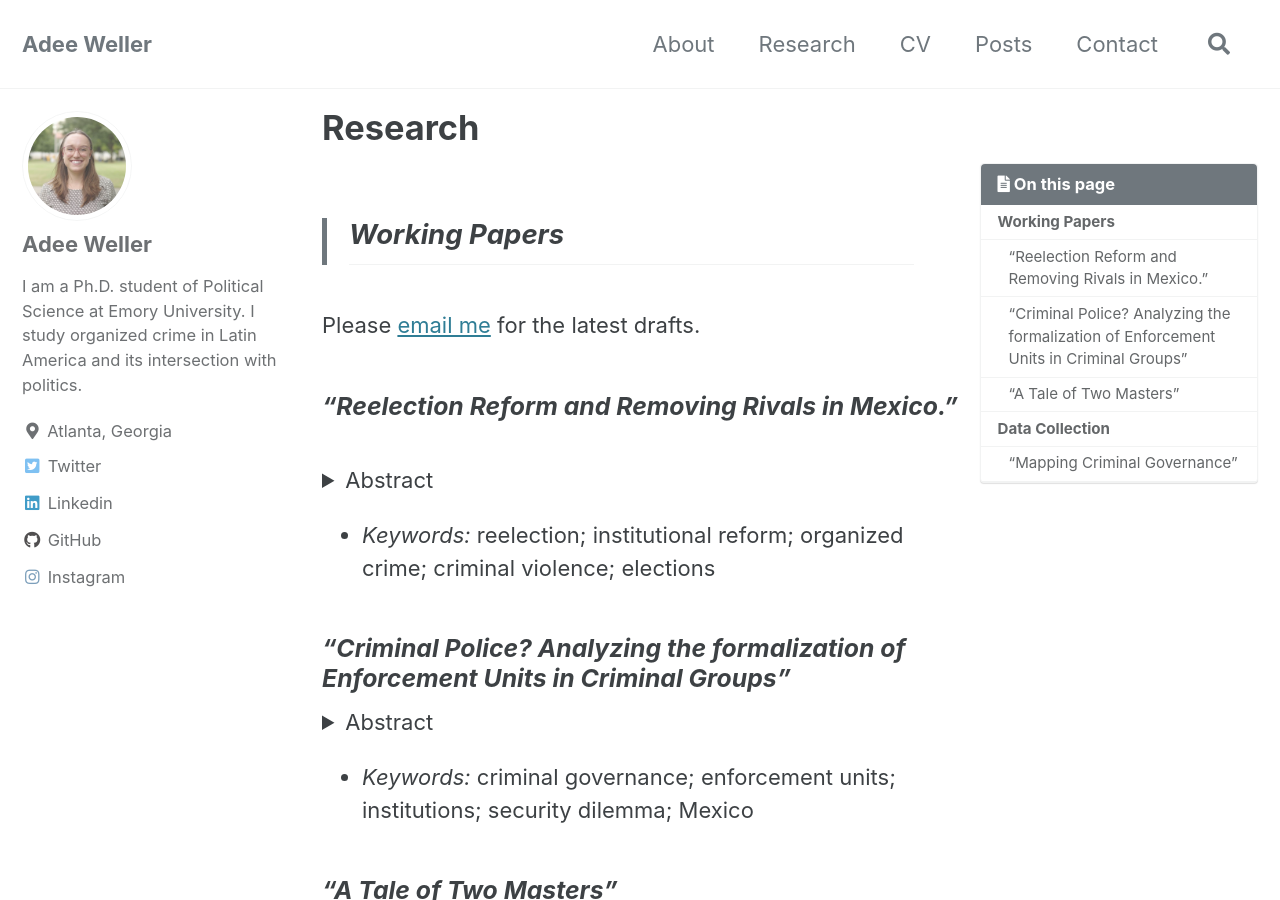
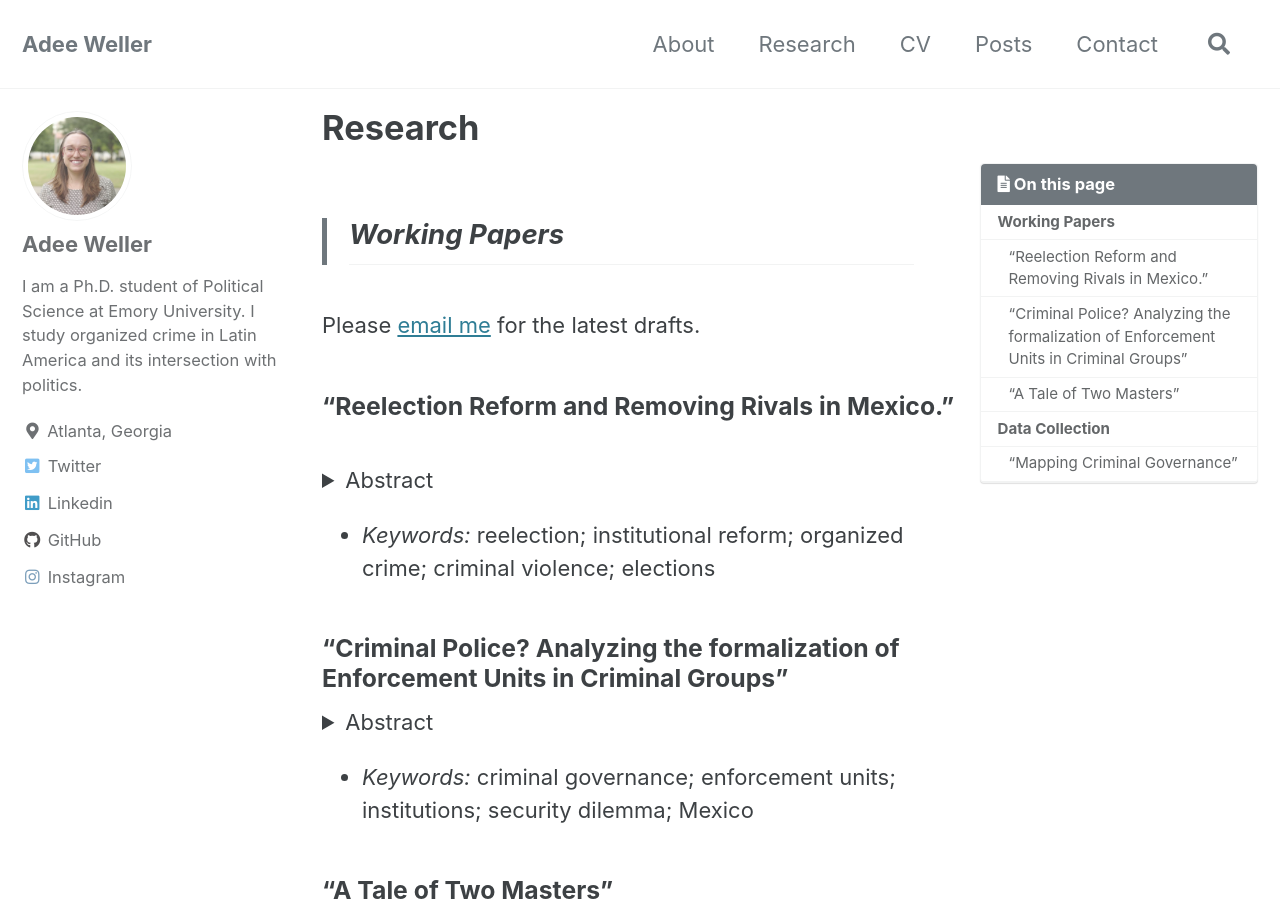
Before and after one commit to adeeweller/adeeweller.github.io, a Jekyll site: the page built from _pages/Research.md, in a window 1280 px wide and 900 px high. Built offline with Jekyll 4.4.1, drawn with Linux system fonts in a browser that asks for light colours; cached includes are drawn as plain includes.

Commit message:
noitalics

```diff
--- a/_pages/Research.md
+++ b/_pages/Research.md
@@ -9,7 +9,7 @@
 
 Please [email me](mailto:adee.weller@emory.edu) for the latest drafts.
 
-### _"Reelection Reform and Removing Rivals in Mexico."_
+### "Reelection Reform and Removing Rivals in Mexico."
 
 <details>
   <summary>Abstract</summary>
@@ -18,7 +18,7 @@
 
 * _Keywords:_ reelection; institutional reform; organized crime; criminal violence; elections
 
-### _"Criminal Police? Analyzing the formalization of Enforcement Units in Criminal Groups"_
+### "Criminal Police? Analyzing the formalization of Enforcement Units in Criminal Groups"
 
 <details>
   <summary>Abstract</summary>
@@ -27,7 +27,7 @@
 
  * _Keywords:_ criminal governance; enforcement units; institutions; security dilemma; Mexico
 
-### _"A Tale of Two Masters"_
+### "A Tale of Two Masters"
 
 <details>
   <summary>Abstract</summary>
@@ -38,7 +38,7 @@
 
 > ## Data Collection
 
-### _"Mapping Criminal Governance"_
+### "Mapping Criminal Governance"
 
 <details>
   <summary>Abstract</summary>
```
